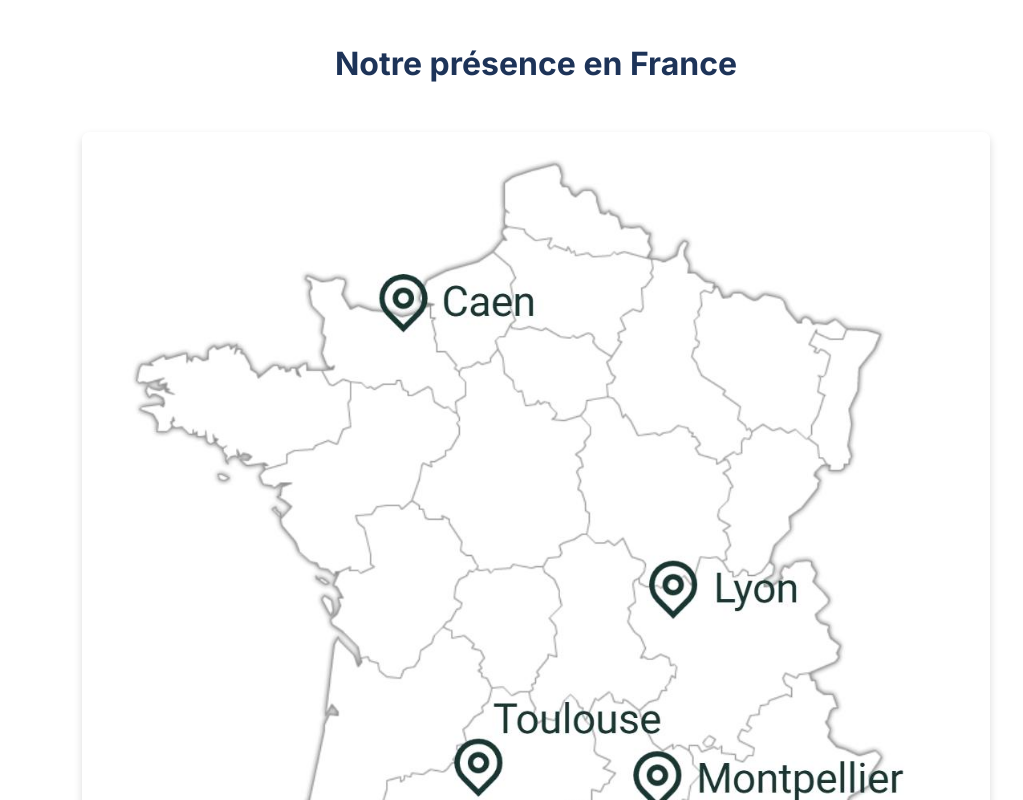
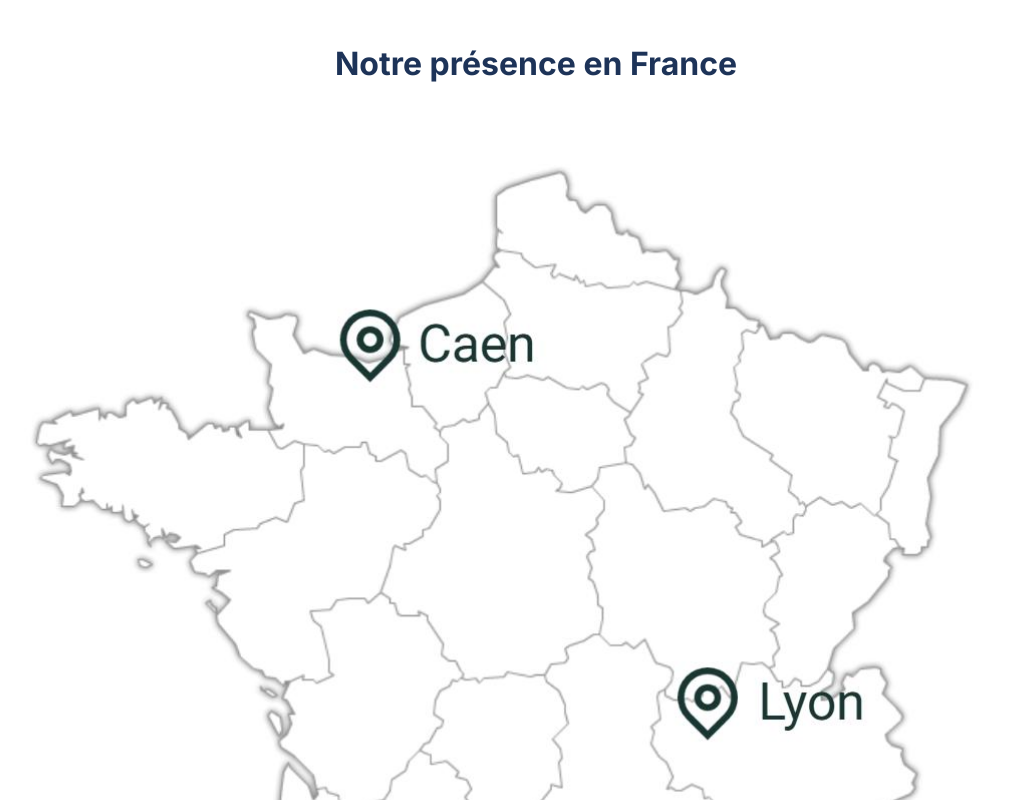
Before and after one commit to krystall92600/be-low-website, a plain HTML site: page public/index.html in a window 1280 px wide. Shown: the part 6960-7760 px from the top of the page, without its empty margins (104-1127 px from the left). Drawn offline with Linux system fonts and the light colour scheme.

Commit message:
Correctifs sur la carte de France en page index

```diff
--- a/public/css/main.css
+++ b/public/css/main.css
@@ -304,8 +304,7 @@ a:hover {
 
 .card-img,
 .content-image img,
-.recrutement-image img,
-.map-image {
+.recrutement-image img {
     width: 100%;
     height: auto;
     border-radius: var(--border-radius-md);
@@ -313,14 +312,18 @@ a:hover {
     max-width: 100%;
 }
 
+.map-image {
+    width: 100%;
+    height: auto;
+    border-radius: var(--border-radius-md);
+    max-width: 100%;
+    box-shadow: none;
+}
+
 .card-img {
     height: 200px;
     object-fit: cover;
     margin-bottom: var(--spacing-md);
-}
-
-.map-image {
-    max-width: 80%;
 }
 
 /* Cards Grid - Pour les risques */
@@ -979,12 +982,6 @@ img:hover {
     margin-top: var(--spacing-lg);
 }
 
-.map-image {
-    max-width: 80%;
-    height: auto;
-    border-radius: var(--border-radius-md);
-}
-
 /* Éléments centrés */
 .content-image,
 .recrutement-image,
```
